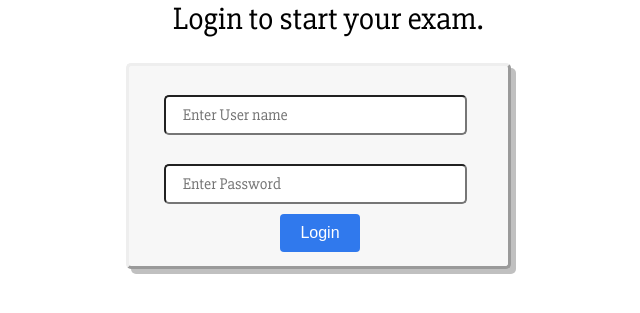
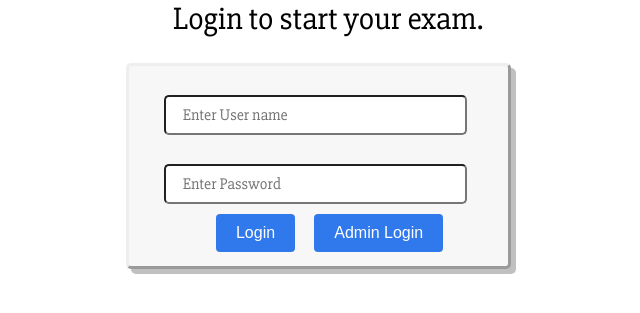
Before and after one commit to Kalpeshk9967016292/CT, a PHP site: page / in a window 1280 px wide. Shown: the part 291-604 px from the top of the page, without its empty margins (312-952 px from the left). Run offline with PHP 8.4, Linux system fonts and the light colour scheme.

Commit message:
admin login

```diff
--- a/CSS/index.css
+++ b/CSS/index.css
@@ -51,7 +51,22 @@ background: #3079ed;
 padding: 10px 20px 10px 20px;
 border: solid #3079ed 0px;
 text-decoration: none;
-margin-left: 40%;
+margin-left: 23%;
+margin-top: 10px;
+}
+
+.abtn {
+-webkit-border-radius: 4;
+-moz-border-radius: 4;
+border-radius: 4px;
+font-family: Arial;
+color: #ffffff;
+font-size: 16px;
+background: #3079ed;
+padding: 10px 20px 10px 20px;
+border: solid #3079ed 0px;
+text-decoration: none;
+margin-left: 4%;
 margin-top: 10px;
 }
 
@@ -64,3 +79,13 @@ background-image: -o-linear-gradient(top, #3cb0fd, #3498db);
 background-image: linear-gradient(to bottom, #3cb0fd, #3498db);
 text-decoration: none;
 }
+
+.abtn:hover {
+background: #3cb0fd;
+background-image: -webkit-linear-gradient(top, #3cb0fd, #3498db);
+background-image: -moz-linear-gradient(top, #3cb0fd, #3498db);
+background-image: -ms-linear-gradient(top, #3cb0fd, #3498db);
+background-image: -o-linear-gradient(top, #3cb0fd, #3498db);
+background-image: linear-gradient(to bottom, #3cb0fd, #3498db);
+text-decoration: none;
+}
--- a/adpanel.php
+++ b/adpanel.php
@@ -25,6 +25,7 @@ Admin Panel
 <div id="wbar">
 <div id="usn">
 <?php
+error_reporting(E_NOTICE);
 $user =$_SESSION['username'];
 include('connect.php');
 $result=mysql_query("select * from student_info where Username='$user'");
@@ -35,7 +36,7 @@ echo "Welcome ".$row['fname']."!";
 ?>
 </div>
 <div id="dt">
-<a href="logout.php">Log out</a>
+<a href="logout.php" style="text-decoration:none;">Log out</a>
 </div>
 </div>
 
--- a/index.php
+++ b/index.php
@@ -27,7 +27,8 @@ Login to start your exam.
 <input type="password" placeholder="Enter Password" name="pass" required="">
 </div>
 
-<input div class="btn" type="submit" value="Login">
+<input div class="btn" name="sbtn" type="submit" value="Login">
+<input div class="abtn" name="abtn" type="submit" value="Admin Login">
 </div>
 </div>
 </form>
```
Also changed, not shown: admin_log.sql (added, +45 -0 lines), login.php (+30 -2 lines).
